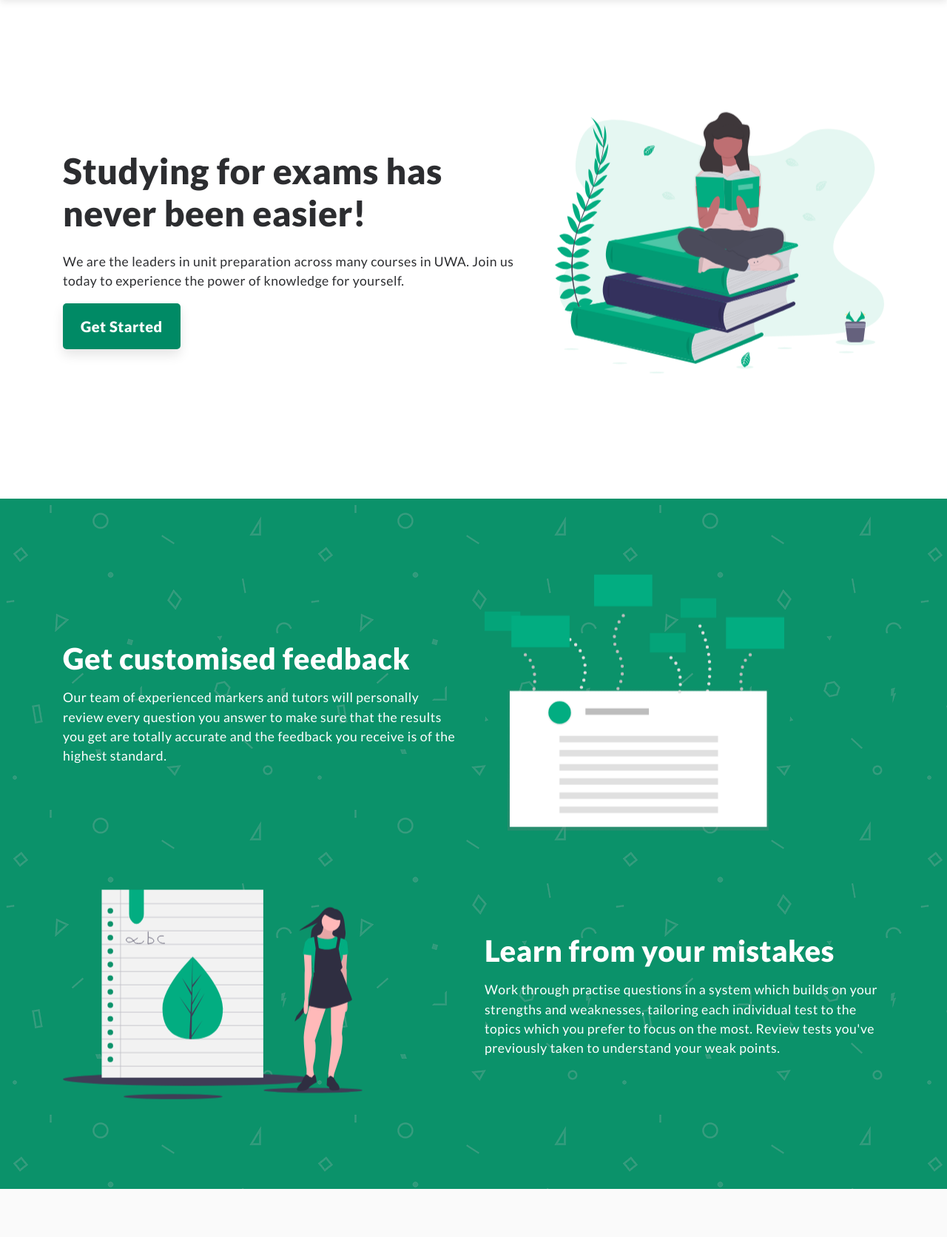
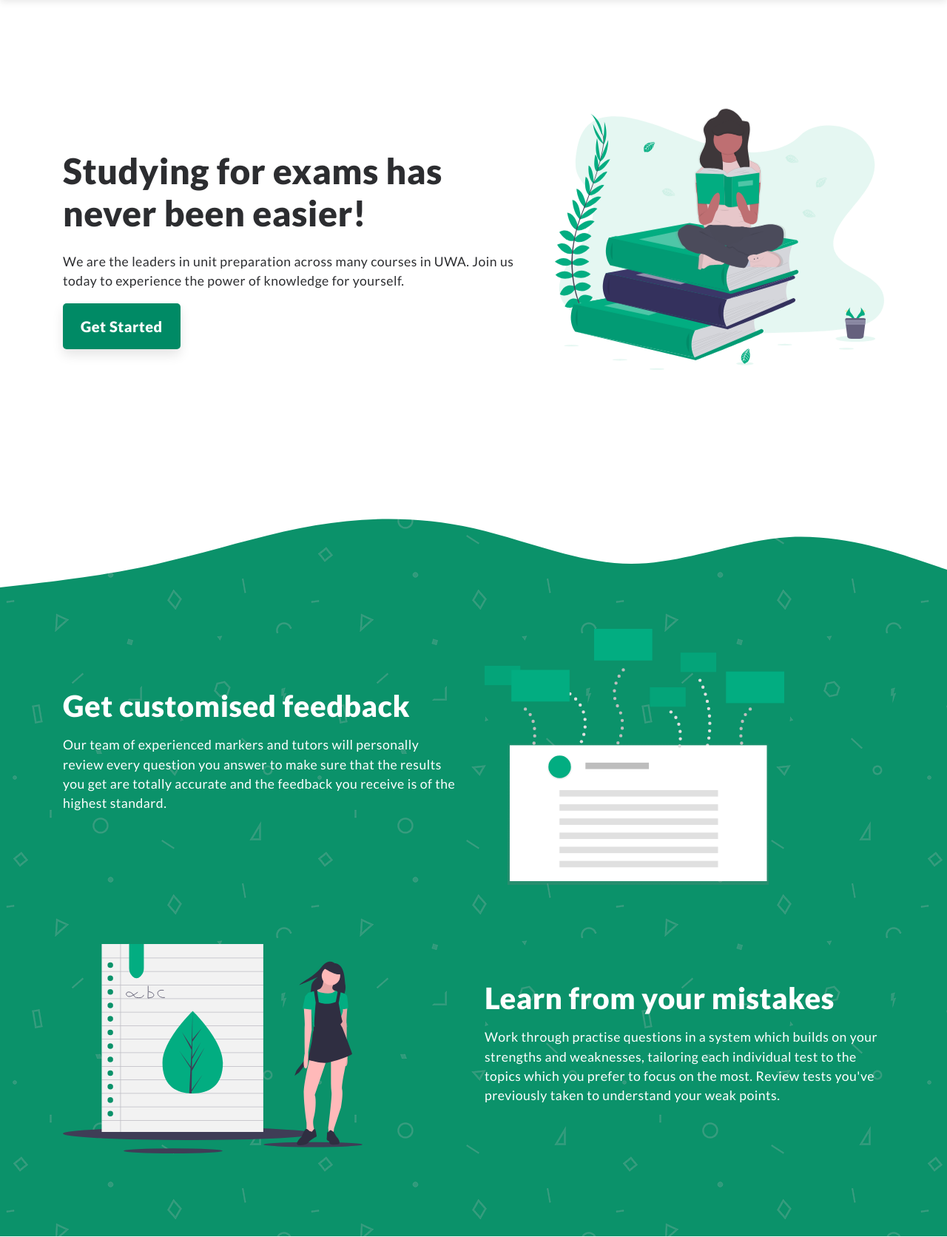
Before and after one commit to brucehow/examinaid, a Flask app: page / in a window 1280 px wide. Shown: the part 71-1743 px from the top of the page at 74% size. Run offline with Flask 2, Linux system fonts and the light colour scheme; some libraries are stand-ins or nearby versions.

Commit message:
Add wave separator for index

```diff
--- a/app/static/css/main.css
+++ b/app/static/css/main.css
@@ -133,7 +133,7 @@
 }
 
 .wave-top {
-  margin: -7rem 0 0 0;
+  margin: -7rem 0 -4rem 0;
   display: block;
   height: 15rem;
   width: 100%;
@@ -147,9 +147,9 @@
 }
   @-webkit-keyframes floatAnim {
   0% { transform: translateY(0); }
-  100% { transform: translateY(-10px); }
+  100% { transform: translateY(-15px); }
 }
   @keyframes floatAnim {
   0% { transform: translateY(0); }
-  100% { transform: translateY(-10px); }
+  100% { transform: translateY(-15px); }
 }
--- a/app/templates/index.html
+++ b/app/templates/index.html
@@ -83,6 +83,9 @@
       </section>
       <!-- About Section -->
       <section class="green">
+        <svg class="wave-top" xmlns="http://www.w3.org/2000/svg" viewBox="0 0 1440 320" preserveAspectRatio="none">
+          <path fill="#fff" fill-opacity="1" d="M0,160L40,154.7C80,149,160,139,240,117.3C320,96,400,64,480,48C560,32,640,32,720,53.3C800,75,880,117,960,117.3C1040,117,1120,75,1200,69.3C1280,64,1360,96,1400,112L1440,128L1440,0L1400,0C1360,0,1280,0,1200,0C1120,0,1040,0,960,0C880,0,800,0,720,0C640,0,560,0,480,0C400,0,320,0,240,0C160,0,80,0,40,0L0,0Z"></path>
+        </svg>
         <div class="container">
           <div class="row vertical-align">
             <div class="col-md-6">
@@ -90,13 +93,13 @@
               <p>Our team of experienced markers and tutors will personally review every question you answer to make sure that the results you get are totally accurate and the feedback you receive is of the highest standard.</p>
             </div>
             <div class="col-md-6 d-none d-md-block">
-              <img class="img-md float-anim" src="../static/resources/feedback.svg" alt="">
+              <img class="img-md" src="../static/resources/feedback.svg" alt="">
             </div>
           </div>
           <hr class="divider">
           <div class="row vertical-align">
             <div class="col-md-6 d-none d-md-block">
-              <img class="img-md float-anim" src="../static/resources/learn.svg" alt="">
+              <img class="img-md" src="../static/resources/learn.svg" alt="">
             </div>
             <div class="col-md-6">
               <h2>Learn from your mistakes</h2>
```
